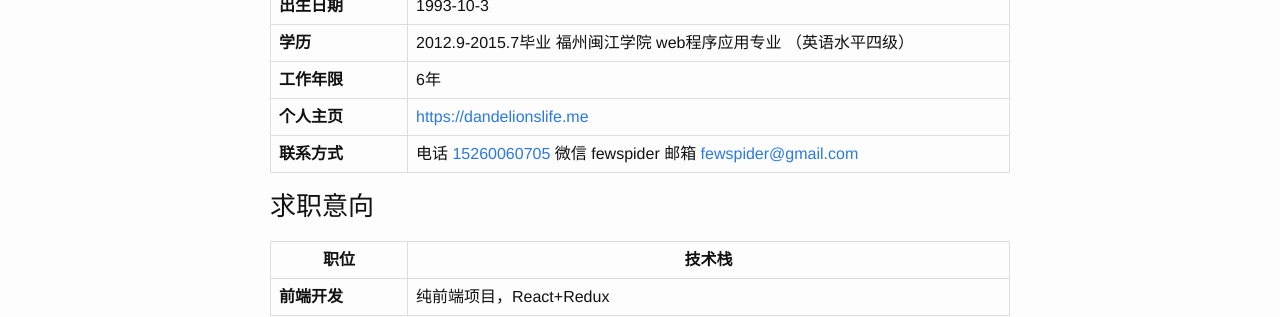
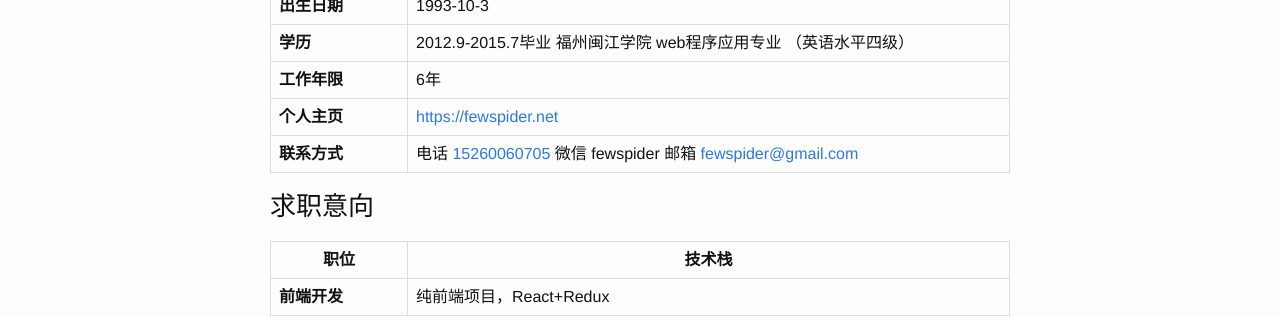
Before and after one commit to ohcrider/ohcrider.github.io, a Jekyll site: the page built from resume.md, in a window 1280 px wide and 900 px high. Shown: the part 343-660 px from the top of the window. Built offline with Jekyll 4.4.1, drawn with Linux system fonts in a browser that asks for light colours; some of the changed lines change nothing that is shown.

Commit message:
Update resume.md

```diff
--- a/resume.md
+++ b/resume.md
@@ -11,7 +11,7 @@ permalink: /resume/
 出生日期 | 1993-10-3
 学历 | 2012.9-2015.7毕业 福州闽江学院 web程序应用专业 （英语水平四级）
 工作年限 | 6年
-个人主页 | [https://dandelionslife.me](https://dandelionslife.me)
+个人主页 | [https://fewspider.net](https://fewspider.net)
 联系方式 | 电话 [15260060705](tel:15260060705)  微信 fewspider  邮箱 [fewspider@gmail.com](mailto:fewspider@gmail.com)
 
 ### 求职意向
```
